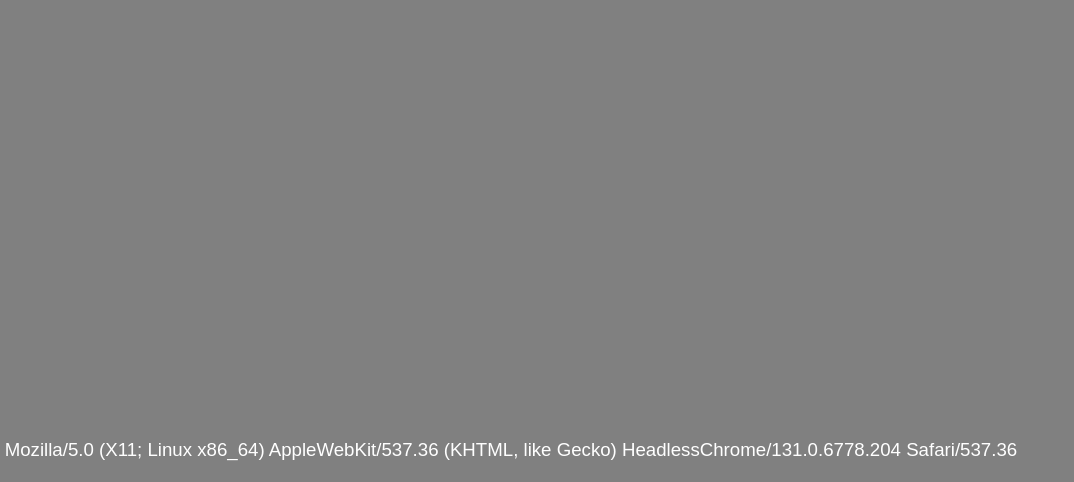
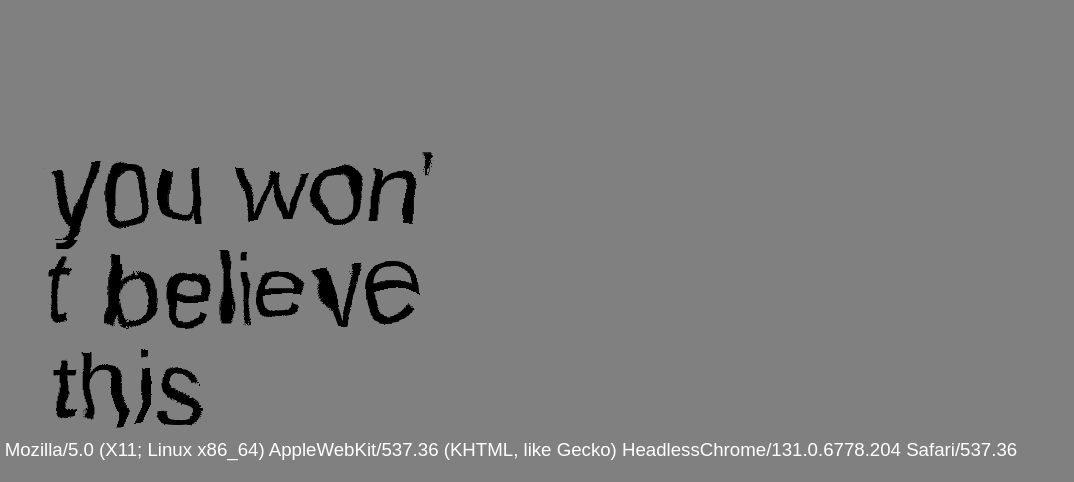
Before and after one commit to whatever/feeling.systems, a plain HTML site: page go/server/index.html in a window 1280 px wide. Shown: the part 334-816 px from the top of the page, without its empty margins (0-1074 px from the left). Drawn offline with Linux system fonts and the light colour scheme; no server answers.

Commit message:
:wave: experiment with a wave thing

```diff
--- a/go/server/index.html
+++ b/go/server/index.html
@@ -1,7 +1,7 @@
-<!doctype html>
+<!DOCTYPE HTML>
 <html>
   <head>
-    <title>telempathy... you could know</title>
+    <title>telempathy... i can feel it</title>
     <style>
       body {
         font-size: 14pt;
@@ -32,6 +32,16 @@
         position: fixed;
         left: 0.25em;
         bottom: 0.25em;
+      }
+
+      .wavy {
+        font-size: 100px;
+        filter: url(#displacementFilter)
+      }
+      #you-wont-believe-this {
+        position: fixed;
+        bottom: 0px;
+        left: 40px;
       }
     </style>
     <script>
@@ -104,5 +114,66 @@
       let fin = document.getElementById("fingerprint");
       fin.innerText = whoami();
     </script>
+
+    <!-- swag? -->
+    <svg
+      width="600"
+      height="350"
+      viewBox="0 0 600 350"
+      xmlns="http://www.w3.org/2000/svg"
+      id="you-wont-believe-this"
+      >
+      <filter id="displacementFilter">
+      <feTurbulence
+        type="turbulence"
+        baseFrequency="0.010"
+        numOctaves="2"
+        result="turbulence" />
+      <feOffset
+        in="turbulence"
+        dx="100"
+        dy="0"
+        result="offy"
+        id="offy"
+        />
+      <feDisplacementMap
+        in2="offy"
+        in="SourceGraphic"
+        scale="26"
+        xChannelSelector="R"
+        yChannelSelector="G"
+        id="displacey"
+        />
+      </filter>
+
+      <!-- <circle cx="100" cy="100" r="100" style="filter: url(#displacementFilter)" /> -->
+      <text x="0" y="100" class="wavy">you won'</text>
+      <text x="0" y="200" class="wavy">t believe</text>
+      <text x="0" y="300" class="wavy">this</text>
+
+    </svg>
+
+    <script>
+      let svg = document.getElementById("offy");
+      let dis = document.getElementById("displacey");
+      let scale = 1.0;
+
+      window.addEventListener("mousemove", function (ev) {
+        let y = ev.clientY;
+        scale = (y/window.innerHeight)*52;
+      });
+
+      (function move() {
+        let t = +new Date() / 1000.0;
+        let x = 10*Math.cos(t);
+        let y = 10*Math.sin(t);
+
+        requestAnimationFrame(move);
+        svg.dx.baseVal = x;
+        svg.dy.baseVal = y;
+        dis.scale.baseVal = (1.0+Math.cos(t/3.0+500))*0.5*22;
+        dis.scale.baseVal = 26.0;
+      }());
+    </script>
   </body>
 </html>
```
Also changed, not shown: js/public/index.html (+75 -2 lines).
